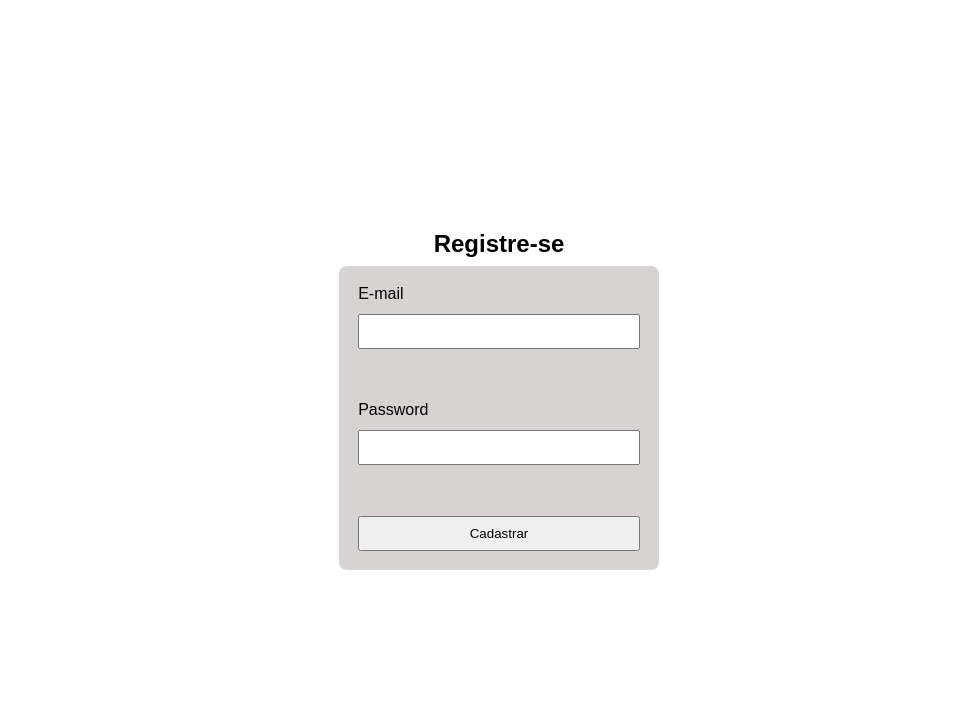
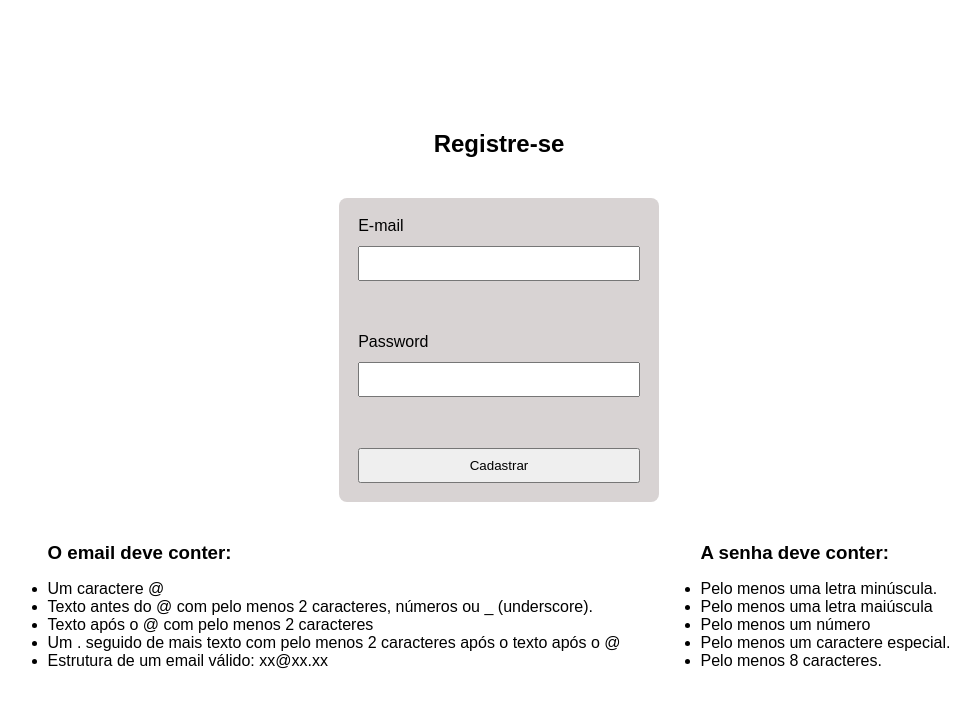
Before and after one commit to PauloSergiodosAnjos/Login-WebPage, a plain HTML site: page index.html in a window 1280 px wide. Shown: the whole page, without its empty margins (141-1117 px from the left). Drawn offline with Linux system fonts and the light colour scheme.

Commit message:
implementação de regras e mudanças no css

```diff
--- a/index.html
+++ b/index.html
@@ -23,6 +23,24 @@
                 </div>
                 <button type="submit" id="submit-btn">Cadastrar</button>
             </form>
+        <div id="rules-side">
+            <ul>
+                <h3>O email deve conter:</h3>
+                <li>Um caractere @</li>
+                <li>Texto antes do @ com pelo menos 2 caracteres, números ou _ (underscore).</li>
+                <li>Texto após o @ com pelo menos 2 caracteres</li>
+                <li>Um . seguido de mais texto com pelo menos 2 caracteres após o texto após o @</li>
+                <li>Estrutura de um email válido: xx@xx.xx</li>
+            </ul>
+            <ul>
+                <h3>A senha deve conter:</h3>
+                <li>Pelo menos uma letra minúscula.</li>
+                <li>Pelo menos uma letra maiúscula</li>
+                <li>Pelo menos um número</li>
+                <li>Pelo menos um caractere especial.</li>
+                <li>Pelo menos 8 caracteres.</li>
+            </ul>
+        </div>
     </div>
 </body>
 </html>
--- a/style.css
+++ b/style.css
@@ -24,9 +24,9 @@ span {
     height: 100vh;
     display: flex;
     justify-content: center;
+    align-items: center;
+    gap: 2.5rem;
     flex-direction: column;
-    align-items: center;
-    gap: 0.5rem;
 }
 
 form {
@@ -52,3 +52,12 @@ button {
     padding: 0.5rem;
     cursor: pointer;
 }
+
+#rules-side {
+    display: flex;
+    gap: 5rem;
+}
+
+ul h3 {
+    margin-bottom: 1rem;
+}
```
Lines whose indentation alone changed are shown as unchanged.
